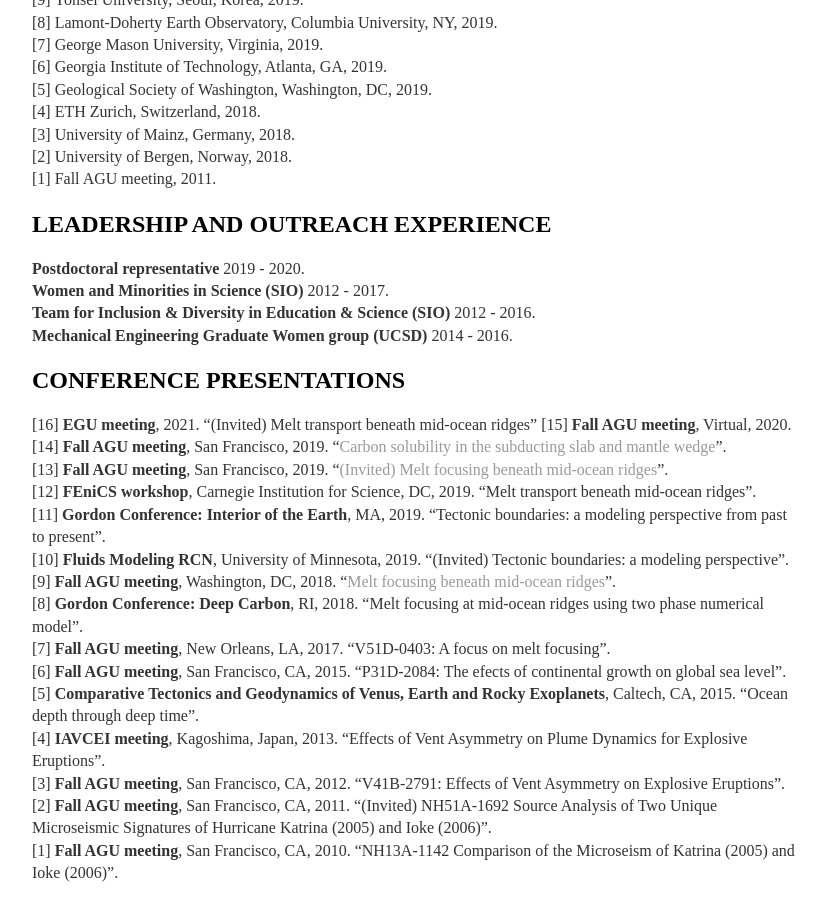
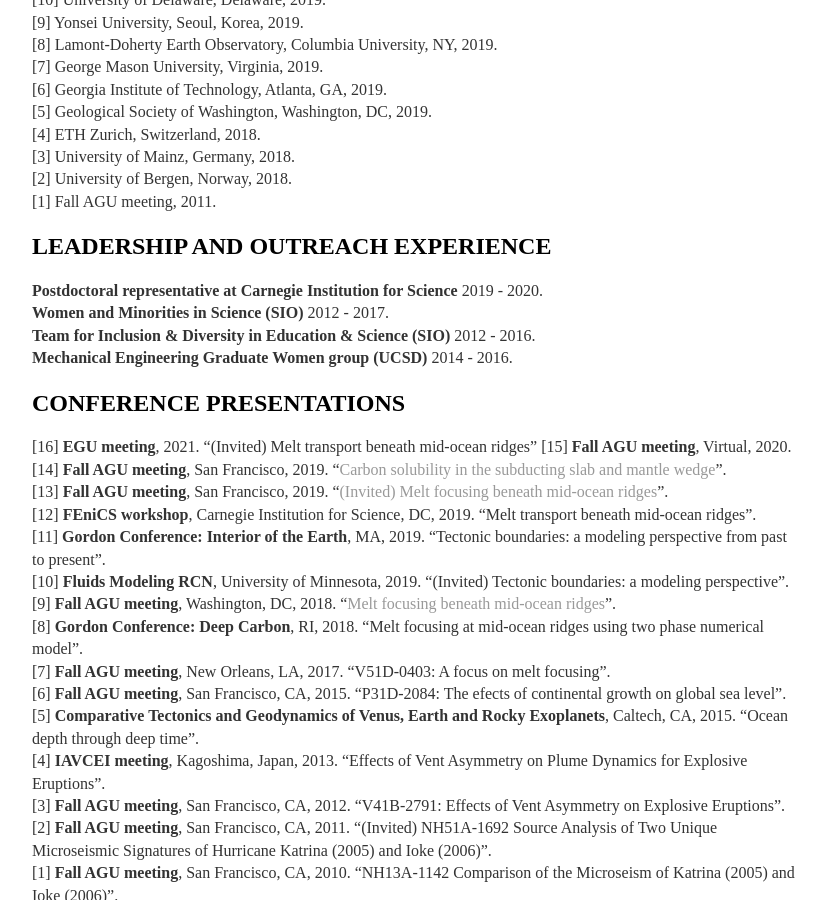
Before and after one commit to joycesim/joycesim.github.io, a Jekyll site: the page built from cv/index.md, in a window 1280 px wide and 900 px high, scrolled down 2478 px. Shown: the whole window, without its empty margins (224-1050 px from the left). Built offline with Jekyll 4.4.1, drawn with Linux system fonts in a browser that asks for light colours; some of the changed text lies outside the part shown.

Commit message:
Update index.md

```diff
--- a/cv/index.md
+++ b/cv/index.md
@@ -97,7 +98,7 @@
 [1] Fall AGU meeting, 2011.
 
 ## LEADERSHIP AND OUTREACH EXPERIENCE
-**Postdoctoral representative** 2019 - 2020.
+**Postdoctoral representative at Carnegie Institution for Science** 2019 - 2020.
 **Women and Minorities in Science (SIO)** 2012 - 2017.
 **Team for Inclusion & Diversity in Education & Science (SIO)** 2012 - 2016.
 **Mechanical Engineering Graduate Women group (UCSD)** 2014 - 2016.
```
Also changed, not shown: other parts of cv/index.md (+1 -0 lines).
